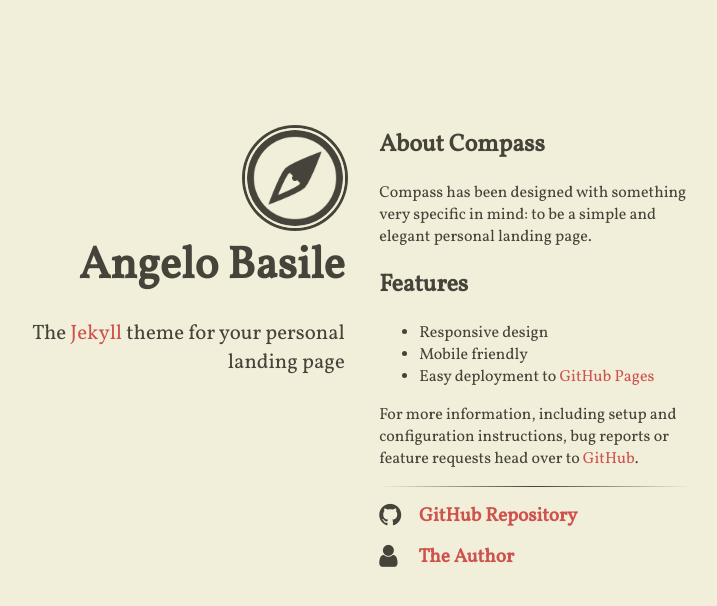
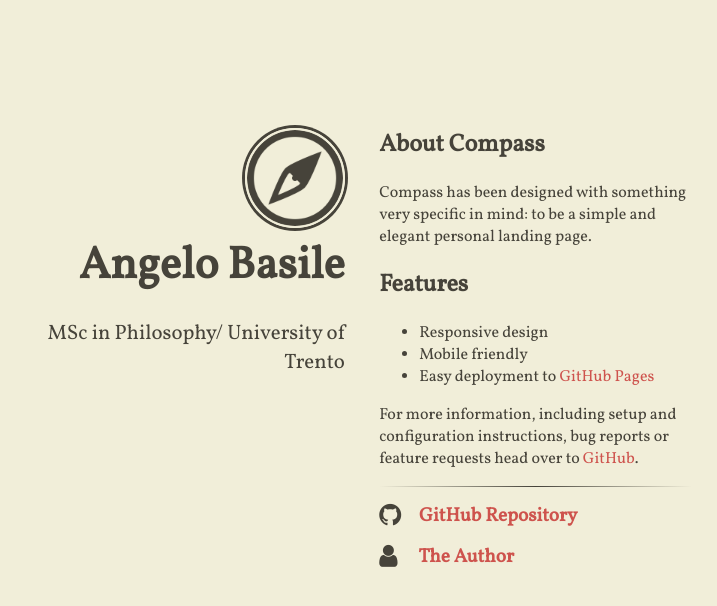
Before and after one commit to rs2/anbasile.github.io, a Jekyll site: the page built from index.html, in a window 1280 px wide. Shown: the top 606 px of the page, without its empty margins (288-1005 px from the left). Built offline with Jekyll 4.4.1, drawn with Linux system fonts in a browser that asks for light colours; nearby versions of some CDN libraries.

Commit message:
Update _config.yml

```diff
--- a/_config.yml
+++ b/_config.yml
@@ -9,7 +9,7 @@
   # author will appear under the avatar (optional)
   author: "Angelo Basile"
   # tagline will appear under the title (optional)
-  tagline: "The <a href='http://jekyllrb.com'>Jekyll</a> theme for your personal landing page"
+  tagline: "MSc in Philosophy/ University of Trento"
   # if include_content is true, the contents of the content.html include will be
   # added right above the generated item list, if present
   include_content: true
```
